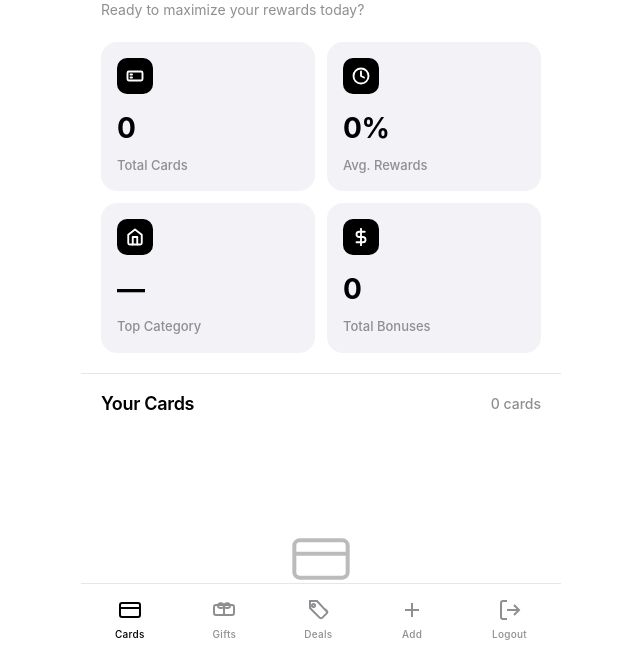
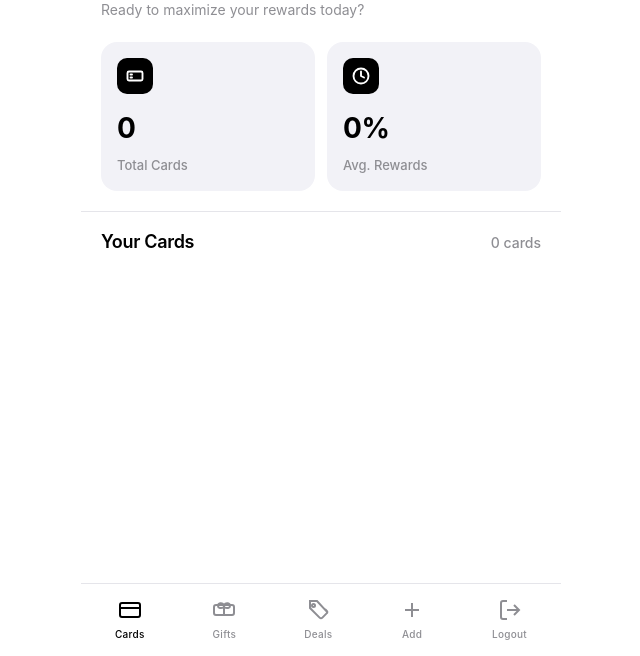
Before and after one commit to digital-doctors/NEWESTSMARTCARD, a Flask app: page / in a window 1280 px wide. Shown: the part 144-800 px from the top of the page, without its empty margins (319-959 px from the left). Run offline with Flask 3, Linux system fonts and the light colour scheme; the visitor is signed in with stand-in values (Sample User, id 1); data that the repository does not hold is empty; parts of the project's set-up code (start-up, migrations or seed data) failed here and were passed over; some web fonts are replaced.

Commit message:
Update index.html

```diff
--- a/templates/index.html
+++ b/templates/index.html
@@ -920,27 +920,6 @@
                     <div class="stat-label">Avg. Rewards</div>
                 </div>
 
-                <div class="stat-card">
-                    <div class="stat-icon">
-                        <svg width="18" height="18" viewBox="0 0 24 24" fill="none" stroke="currentColor" stroke-width="2.5" stroke-linecap="round" stroke-linejoin="round">
-                            <path d="M3 9l9-7 9 7v11a2 2 0 0 1-2 2H5a2 2 0 0 1-2-2z"/>
-                            <polyline points="9 22 9 12 15 12 15 22"/>
-                        </svg>
-                    </div>
-                    <div class="stat-value" id="top-category">—</div>
-                    <div class="stat-label">Top Category</div>
-                </div>
-
-                <div class="stat-card">
-                    <div class="stat-icon">
-                        <svg width="18" height="18" viewBox="0 0 24 24" fill="none" stroke="currentColor" stroke-width="2.5" stroke-linecap="round" stroke-linejoin="round">
-                            <line x1="12" y1="1" x2="12" y2="23"/>
-                            <path d="M17 5H9.5a3.5 3.5 0 0 0 0 7h5a3.5 3.5 0 0 1 0 7H6"/>
-                        </svg>
-                    </div>
-                    <div class="stat-value" id="total-bonuses">0</div>
-                    <div class="stat-label">Total Bonuses</div>
-                </div>
             </div>
         </div>
 
```
